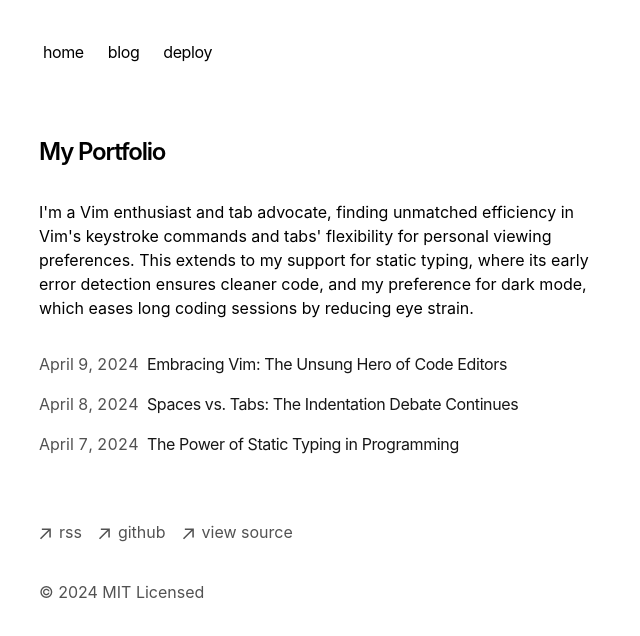
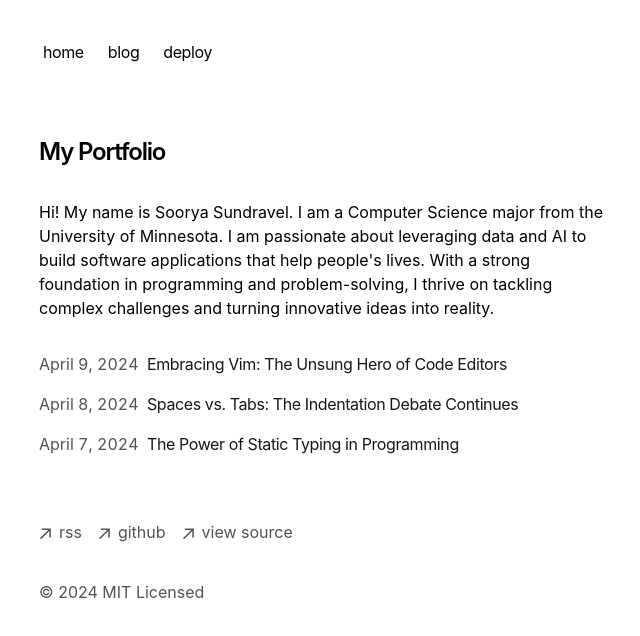
Before and after one commit to soorya23/portfolio-starter-kit, a Next.js app: page / in a window 1280 px wide. Shown: the top 636 px of the page, without its empty margins (313-953 px from the left). Built offline with nearby package versions, Linux system fonts and the light colour scheme.

Commit message:
Update page.tsx

```diff
--- a/app/page.tsx
+++ b/app/page.tsx
@@ -7,11 +7,8 @@ export default function Page() {
         My Portfolio
       </h1>
       <p className="mb-4">
-        {`I'm a Vim enthusiast and tab advocate, finding unmatched efficiency in
-        Vim's keystroke commands and tabs' flexibility for personal viewing
-        preferences. This extends to my support for static typing, where its
-        early error detection ensures cleaner code, and my preference for dark
-        mode, which eases long coding sessions by reducing eye strain.`}
+        {`Hi! My name is Soorya Sundravel. I am a Computer Science major from the University of Minnesota. I am passionate about leveraging data and AI to build software applications that help people's lives.
+        With a strong foundation in programming and problem-solving, I thrive on tackling complex challenges and turning innovative ideas into reality.`}
       </p>
       <div className="my-8">
         <BlogPosts />
```
